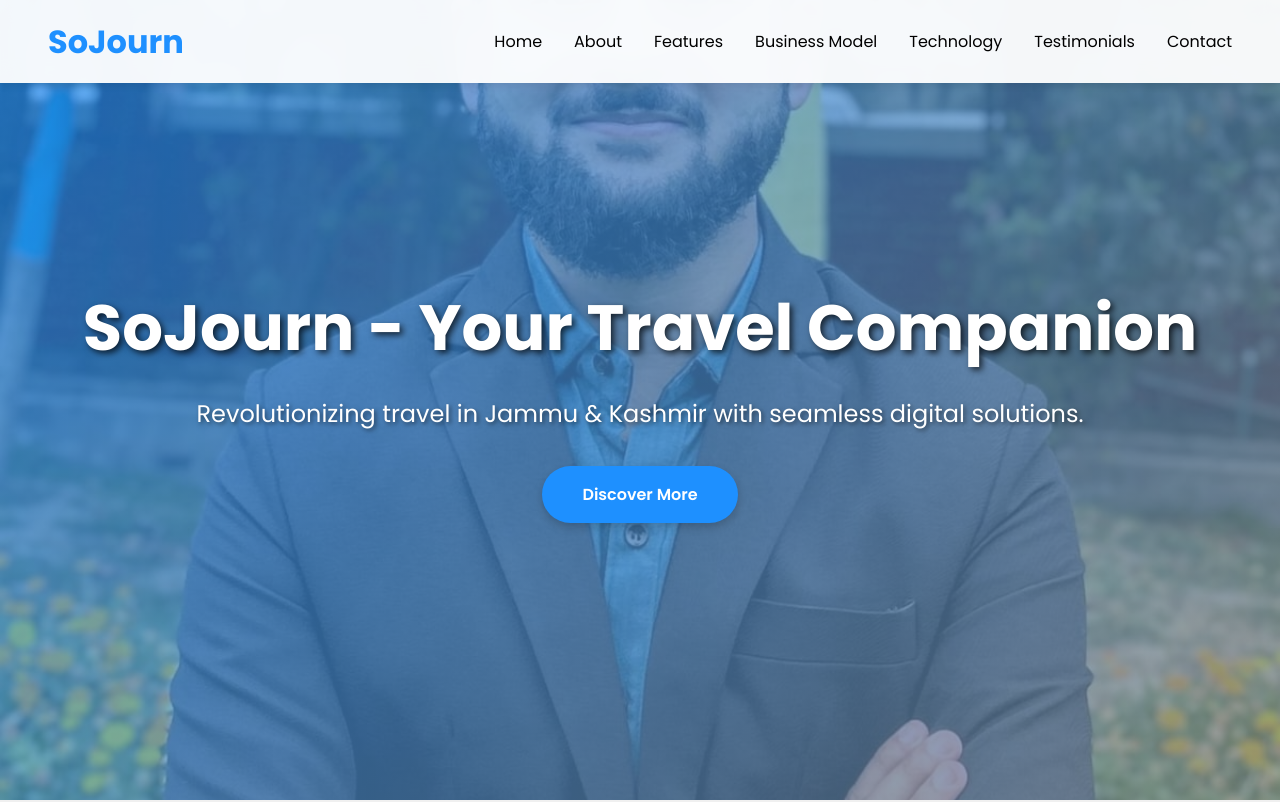
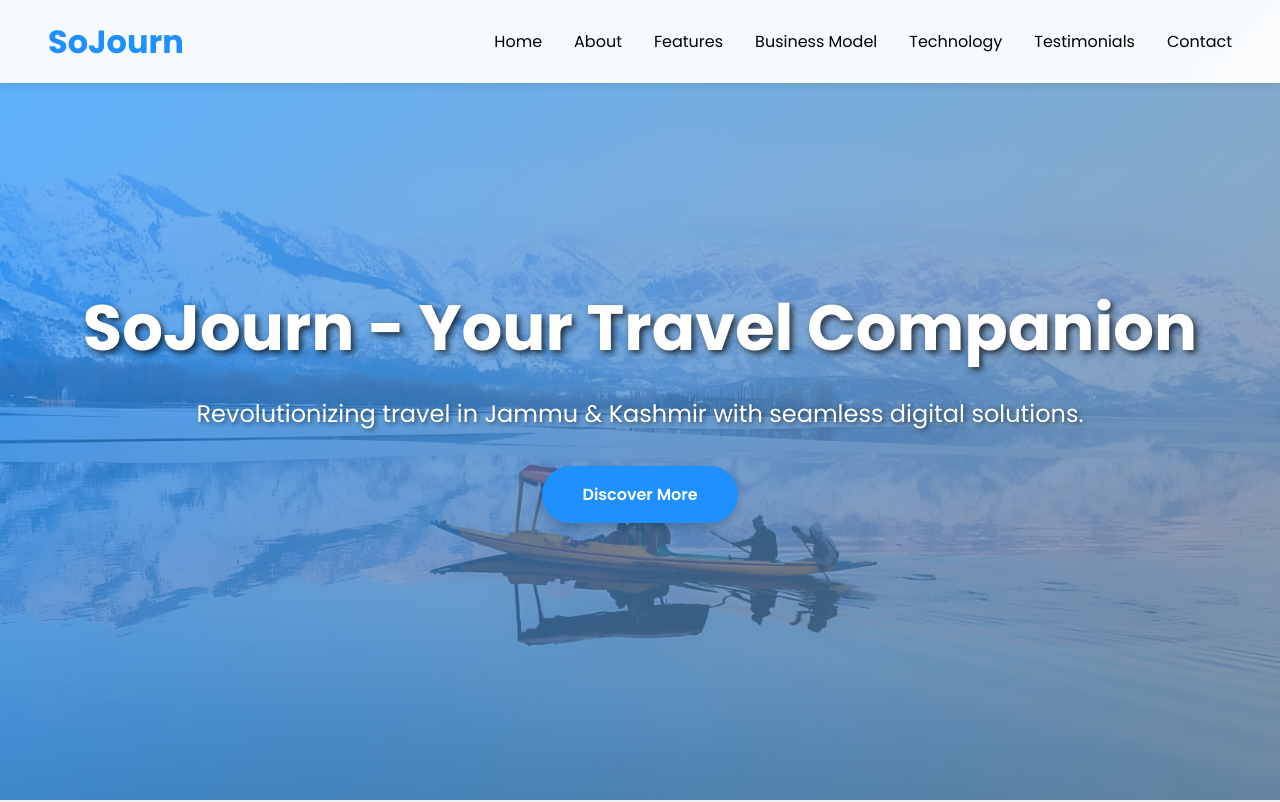
Before and after one commit to 02falgun/So_journ, a plain HTML site: page index.html in a window 1280 px wide. Shown: the top 802 px of the page. Drawn offline with Linux system fonts and the light colour scheme.

Commit message:
Update style.css

```diff
--- a/style.css
+++ b/style.css
@@ -81,7 +81,7 @@
   .hero {
     position: relative;
     height: 100vh;
-    background: url('images/WhatsApp Image 2025-03-06 at 00.19.00.jpeg') center/cover no-repeat fixed;
+    background: url('images/WhatsApp\ Image\ 2025-03-05\ at\ 16.59.29.jpeg') center/cover no-repeat fixed;
     display: flex;
     align-items: center;
     justify-content: center;
```
